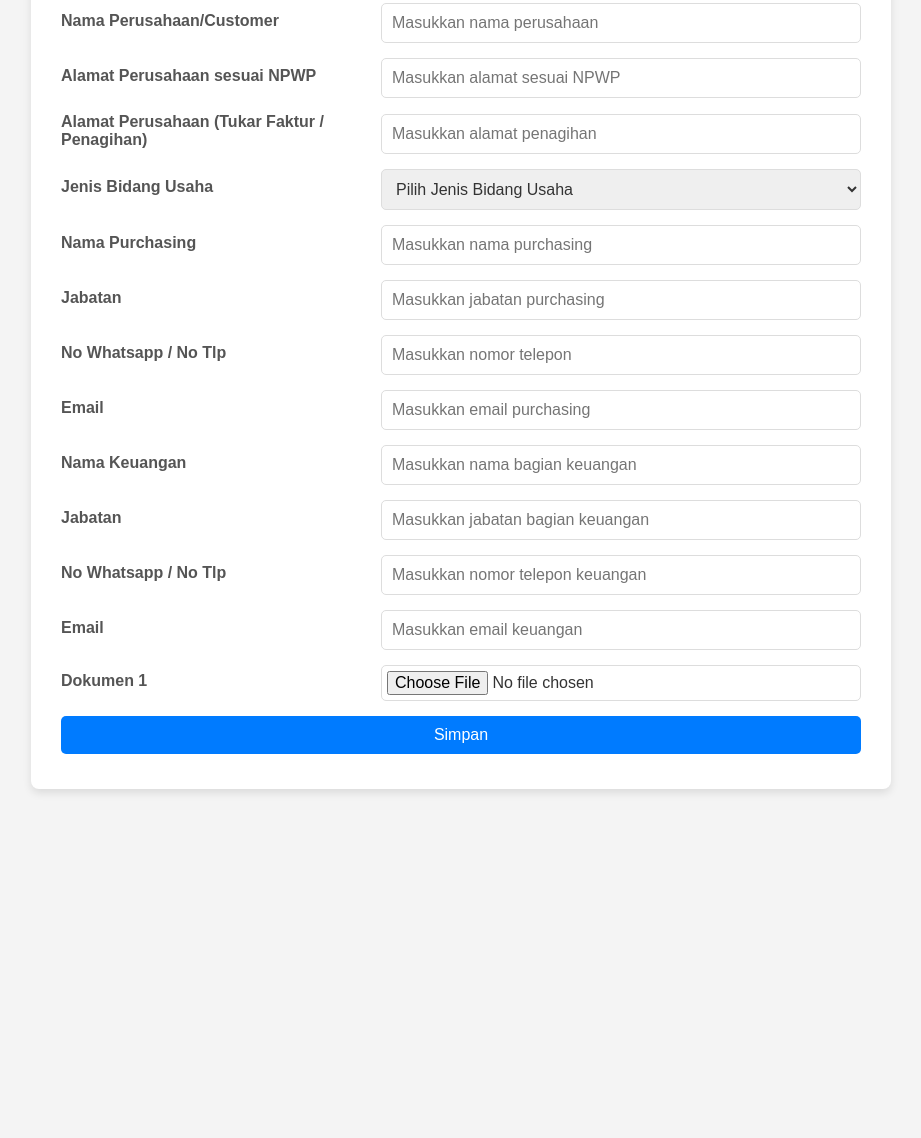
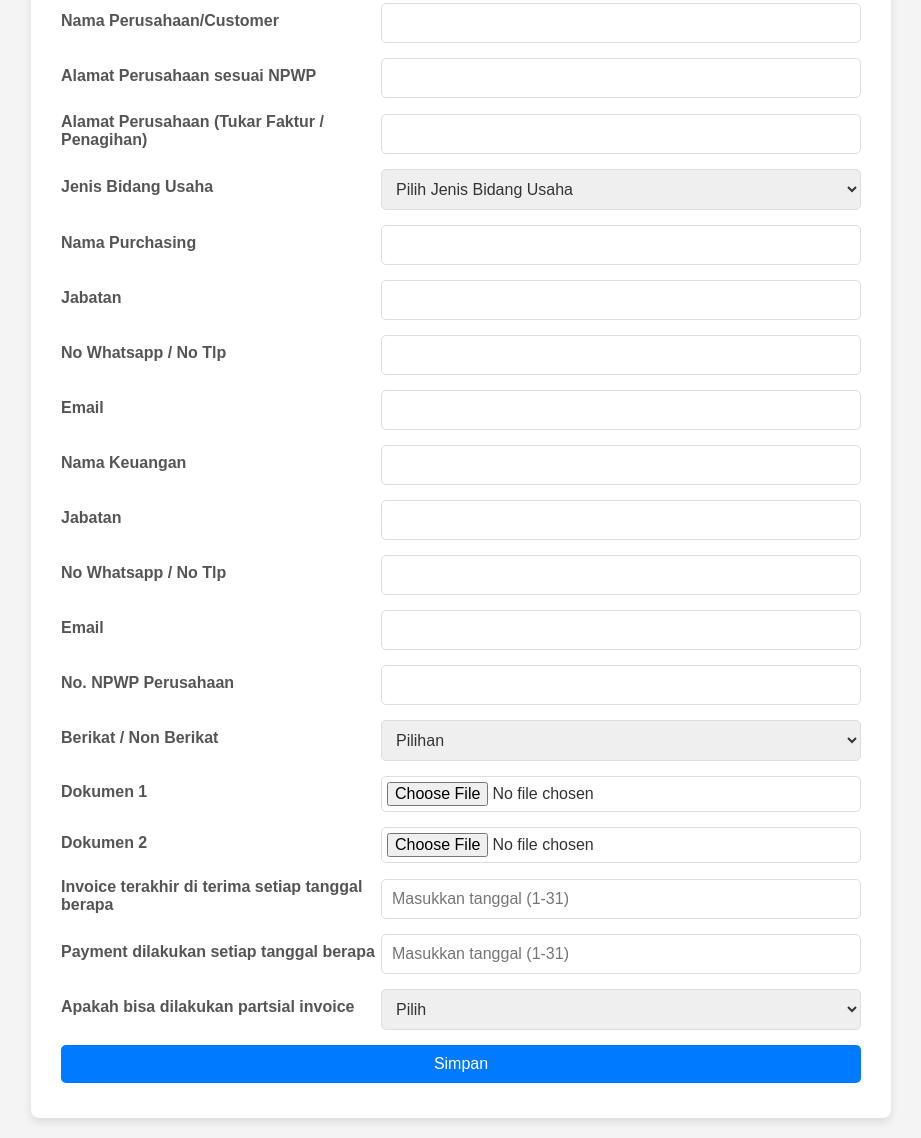
Before and after one commit to fsyah9/gmp-datapelanggan, a plain HTML site: page index.html in a window 1280 px wide. Shown: the part 115-1253 px from the top of the page, without its empty margins (179-1100 px from the left). Before the commit the page ends 924 px from the top, so only its background shows below. Drawn offline with Linux system fonts and the light colour scheme.

Commit message:
Update index.html

```diff
--- a/index.html
+++ b/index.html
@@ -3,94 +3,88 @@
 <head>
     <meta charset="UTF-8">
     <meta name="viewport" content="width=device-width, initial-scale=1.0">
-    <meta name="description" content="Form untuk pengumpulan data pelanggan, termasuk informasi perusahaan, kontak purchasing, kontak keuangan, dan upload dokumen.">
-    <meta name="author" content="Your Company Name">
-    <meta name="keywords" content="Form Data Pelanggan, Data Pelanggan, Form Perusahaan, Dokumen Perusahaan">
     <title>Form Data Pelanggan</title>
     <style>
-        /* Gaya dasar untuk memastikan tata letak responsif dan menarik */
         body {
             font-family: Arial, sans-serif;
-            background-color: #f4f4f4; /* Warna latar belakang yang lembut */
+            background-color: #f4f4f4;
             margin: 0;
             padding: 0;
             display: flex;
             justify-content: center;
             align-items: center;
-            min-height: 100vh; /* Pastikan form berada di tengah layar */
+            min-height: 100vh;
         }
 
         .form-container {
-            background: #fff; /* Warna dasar form */
-            padding: 20px 30px; /* Jarak dalam form */
-            border-radius: 8px; /* Sudut melengkung */
-            box-shadow: 0 4px 8px rgba(0, 0, 0, 0.1); /* Bayangan lembut */
-            width: 100%; /* Form akan memenuhi lebar layar jika kecil */
-            max-width: 800px; /* Batas maksimum lebar */
-            margin: 20px; /* Jarak di sekeliling */
+            background: #fff;
+            padding: 20px 30px;
+            border-radius: 8px;
+            box-shadow: 0 4px 8px rgba(0, 0, 0, 0.1);
+            width: 100%;
+            max-width: 800px;
+            margin: 20px;
         }
 
         .form-container h1 {
             text-align: center;
             margin-bottom: 20px;
-            color: #333; /* Warna teks untuk heading */
+            color: #333;
         }
 
         .form-group {
-            margin-bottom: 15px; /* Jarak antar elemen form */
+            margin-bottom: 15px;
             display: flex;
             flex-wrap: wrap;
-            align-items: center; /* Elemen sejajar secara vertikal */
+            align-items: center;
         }
 
         .form-group label {
-            flex: 0 0 40%; /* Lebar label */
+            flex: 0 0 40%;
             font-weight: bold;
             margin-bottom: 5px;
-            color: #555; /* Warna teks label */
+            color: #555;
         }
 
         .form-group input, .form-group select, .form-group button {
-            flex: 1; /* Form elemen akan mengisi ruang yang tersisa */
-            padding: 10px; /* Ruang dalam input */
-            border: 1px solid #ddd; /* Garis border input */
-            border-radius: 5px; /* Sudut melengkung */
+            flex: 1;
+            padding: 10px;
+            border: 1px solid #ddd;
+            border-radius: 5px;
             font-size: 16px;
-            color: #333; /* Warna teks input */
+            color: #333;
         }
 
         .form-group input[type="file"] {
-            padding: 5px; /* Lebih kecil karena file input tidak memerlukan banyak ruang */
+            padding: 5px;
         }
 
         .form-group button {
-            background-color: #007bff; /* Warna tombol */
-            color: #fff; /* Warna teks tombol */
+            background-color: #007bff;
+            color: #fff;
             border: none;
             cursor: pointer;
-            transition: background-color 0.3s ease; /* Efek hover */
         }
 
         .form-group button:hover {
-            background-color: #0056b3; /* Warna tombol saat hover */
+            background-color: #0056b3;
         }
 
         .success-message {
-            text-align: center; /* Pusatkan teks pesan sukses */
-            margin-top: 20px; /* Jarak atas */
-            color: green; /* Warna teks hijau */
+            text-align: center;
+            margin-top: 20px;
+            color: green;
             font-weight: bold;
-            display: none; /* Disembunyikan secara default */
+            display: none;
         }
 
-        /* Responsivitas untuk layar kecil */
         @media (max-width: 768px) {
             .form-container {
                 padding: 15px 20px;
             }
 
             .form-group label {
-                flex: 0 0 100%; /* Label akan memenuhi lebar layar */
+                flex: 0 0 100%;
                 margin-bottom: 5px;
             }
         }
@@ -98,30 +92,23 @@
 </head>
 <body>
     <div class="form-container">
-        <!-- Judul Form -->
         <h1>Form Data Pelanggan</h1>
-
-        <!-- Form dimulai -->
-        <form id="datapelanggan" name="datapelanggan" enctype="multipart/form-data">
-            <!-- Input Nama Perusahaan -->
+        <form id="datapelanggan" name="datapelanggan">
             <div class="form-group">
                 <label for="companyName">Nama Perusahaan/Customer</label>
-                <input type="text" id="companyName" name="companyName" placeholder="Masukkan nama perusahaan" required>
+                <input type="text" id="companyName" name="companyName" required>
             </div>
 
-            <!-- Input Alamat sesuai NPWP -->
             <div class="form-group">
                 <label for="npwpAddress">Alamat Perusahaan sesuai NPWP</label>
-                <input type="text" id="npwpAddress" name="npwpAddress" placeholder="Masukkan alamat sesuai NPWP" required>
+                <input type="text" id="npwpAddress" name="npwpAddress" required>
             </div>
 
-            <!-- Input Alamat Penagihan -->
             <div class="form-group">
                 <label for="billingAddress">Alamat Perusahaan (Tukar Faktur / Penagihan)</label>
-                <input type="text" id="billingAddress" name="billingAddress" placeholder="Masukkan alamat penagihan" required>
+                <input type="text" id="billingAddress" name="billingAddress" required>
             </div>
 
-            <!-- Pilihan Jenis Usaha -->
             <div class="form-group">
                 <label for="businessType">Jenis Bidang Usaha</label>
                 <select id="businessType" name="businessType" required>
@@ -133,86 +120,110 @@
                 </select>
             </div>
 
-            <!-- Input Nama Purchasing -->
             <div class="form-group">
                 <label for="purchasingName">Nama Purchasing</label>
-                <input type="text" id="purchasingName" name="purchasingName" placeholder="Masukkan nama purchasing" required>
+                <input type="text" id="purchasingName" name="purchasingName" required>
             </div>
 
-            <!-- Input Jabatan Purchasing -->
             <div class="form-group">
                 <label for="purchasingPosition">Jabatan</label>
-                <input type="text" id="purchasingPosition" name="purchasingPosition" placeholder="Masukkan jabatan purchasing" required>
+                <input type="text" id="purchasingPosition" name="purchasingPosition" required>
             </div>
 
-            <!-- Input Kontak Purchasing -->
             <div class="form-group">
                 <label for="purchasingPhone">No Whatsapp / No Tlp</label>
-                <input type="tel" id="purchasingPhone" name="purchasingPhone" placeholder="Masukkan nomor telepon" required>
+                <input type="tel" id="purchasingPhone" name="purchasingPhone" required>
             </div>
 
-            <!-- Input Email Purchasing -->
             <div class="form-group">
                 <label for="purchasingEmail">Email</label>
-                <input type="email" id="purchasingEmail" name="purchasingEmail" placeholder="Masukkan email purchasing" required>
+                <input type="email" id="purchasingEmail" name="purchasingEmail" required>
             </div>
 
-            <!-- Tambahan Input untuk Keuangan -->
-            <!-- Input Nama Keuangan -->
             <div class="form-group">
                 <label for="financeName">Nama Keuangan</label>
-                <input type="text" id="financeName" name="financeName" placeholder="Masukkan nama bagian keuangan" required>
+                <input type="text" id="financeName" name="financeName" required>
             </div>
 
-            <!-- Input Jabatan Keuangan -->
             <div class="form-group">
                 <label for="financePosition">Jabatan</label>
-                <input type="text" id="financePosition" name="financePosition" placeholder="Masukkan jabatan bagian keuangan" required>
+                <input type="text" id="financePosition" name="financePosition" required>
             </div>
 
-            <!-- Input Kontak Keuangan -->
             <div class="form-group">
                 <label for="financePhone">No Whatsapp / No Tlp</label>
-                <input type="tel" id="financePhone" name="financePhone" placeholder="Masukkan nomor telepon keuangan" required>
+                <input type="tel" id="financePhone" name="financePhone" required>
             </div>
 
-            <!-- Input Email Keuangan -->
             <div class="form-group">
                 <label for="financeEmail">Email</label>
-                <input type="email" id="financeEmail" name="financeEmail" placeholder="Masukkan email keuangan" required>
+                <input type="email" id="financeEmail" name="financeEmail" required>
             </div>
 
-            <!-- Input Dokumen dan Lainnya -->
+            <div class="form-group">
+                <label for="npwpNumber">No. NPWP Perusahaan</label>
+                <input type="text" id="npwpNumber" name="npwpNumber" required>
+            </div>
+
+            <div class="form-group">
+                <label for="npwpStatus">Berikat / Non Berikat</label>
+                <select id="npwpStatus" name="npwpStatus" required>
+                    <option value="">Pilihan</option>
+                    <option value="Berikat">Berikat</option>
+                    <option value="Non Berikat">Non Berikat</option>
+                </select>
+            </div>
+
             <div class="form-group">
                 <label for="document1">Dokumen 1</label>
                 <input type="file" id="document1" name="document1" accept=".pdf,.doc,.docx,.png,.jpg,.jpeg">
             </div>
 
-            <!-- Tombol Submit -->
+            <div class="form-group">
+                <label for="document2">Dokumen 2</label>
+                <input type="file" id="document2" name="document2" accept=".pdf,.doc,.docx,.png,.jpg,.jpeg">
+            </div>
+
+            <div class="form-group">
+                <label for="invoiceDate">Invoice terakhir di terima setiap tanggal berapa</label>
+                <input type="text" id="invoiceDate" name="invoiceDate" pattern="\d{1,2}" placeholder="Masukkan tanggal (1-31)" required>
+            </div>
+
+            <div class="form-group">
+                <label for="paymentDate">Payment dilakukan setiap tanggal berapa</label>
+                <input type="text" id="paymentDate" name="paymentDate" pattern="\d{1,2}" placeholder="Masukkan tanggal (1-31)" required>
+            </div>
+
+            <div class="form-group">
+                <label for="partialInvoice">Apakah bisa dilakukan partsial invoice</label>
+                <select id="partialInvoice" name="partialInvoice" required>
+                    <option value="">Pilih</option>
+                    <option value="Ya">Ya</option>
+                    <option value="Tidak">Tidak</option>
+                </select>
+            </div>
+
             <div class="form-group">
                 <button type="submit">Simpan</button>
             </div>
         </form>
-
-        <!-- Pesan Sukses -->
         <div class="success-message" id="successMessage">Form berhasil diisi!</div>
     </div>
 
-    <!-- Script untuk menghubungkan dengan Google Apps Script -->
     <script>
         const scriptURL = 'https://script.google.com/macros/s/AKfycbxrnKkzKj-hkewpsqqNkluRUJnnu45673FL0k4TzBzSnP1s_AxhlCOPvROcAj63T0rRLA/exec';
         const form = document.forms['datapelanggan'];
         const successMessage = document.getElementById('successMessage');
 
         form.addEventListener('submit', e => {
-            e.preventDefault(); // Mencegah reload halaman saat form disubmit
+            e.preventDefault();
             fetch(scriptURL, { method: 'POST', body: new FormData(form) })
                 .then(response => {
-                    successMessage.style.display = 'block'; // Tampilkan pesan sukses
+                    successMessage.style.display = 'block';
                     setTimeout(() => {
                         alert('Data berhasil disimpan!');
                         successMessage.style.display = 'none';
-                        form.reset(); // Reset form setelah sukses
+                        form.reset();
                     }, 500);
                 })
                 .catch(error => console.error('Error!', error.message));
```
